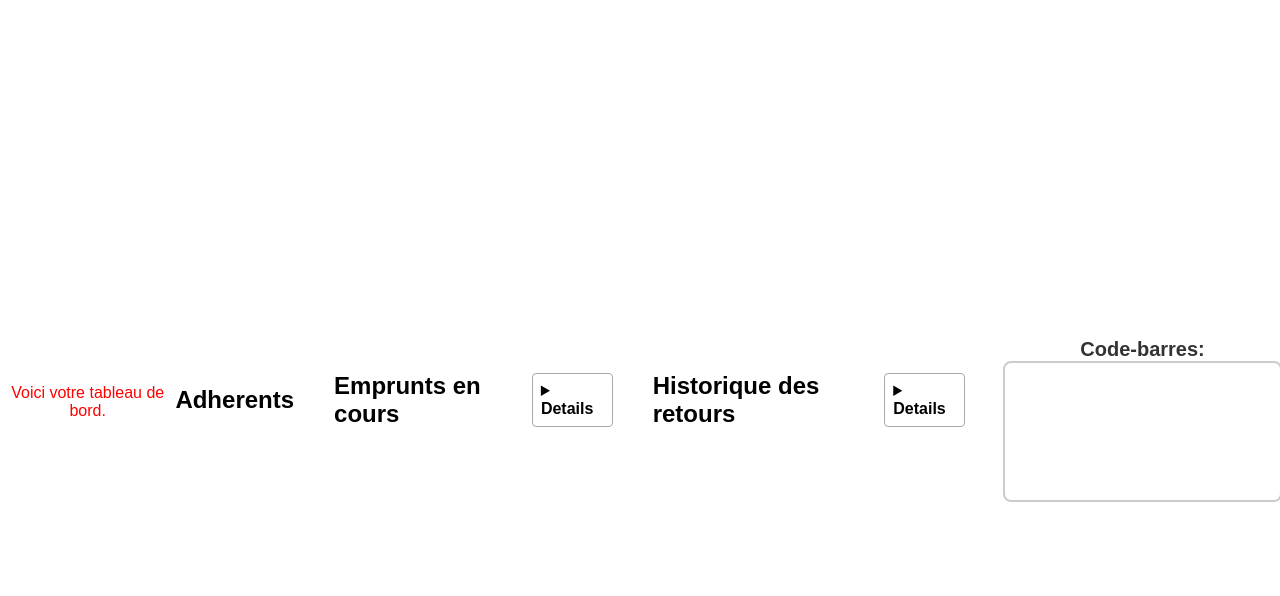
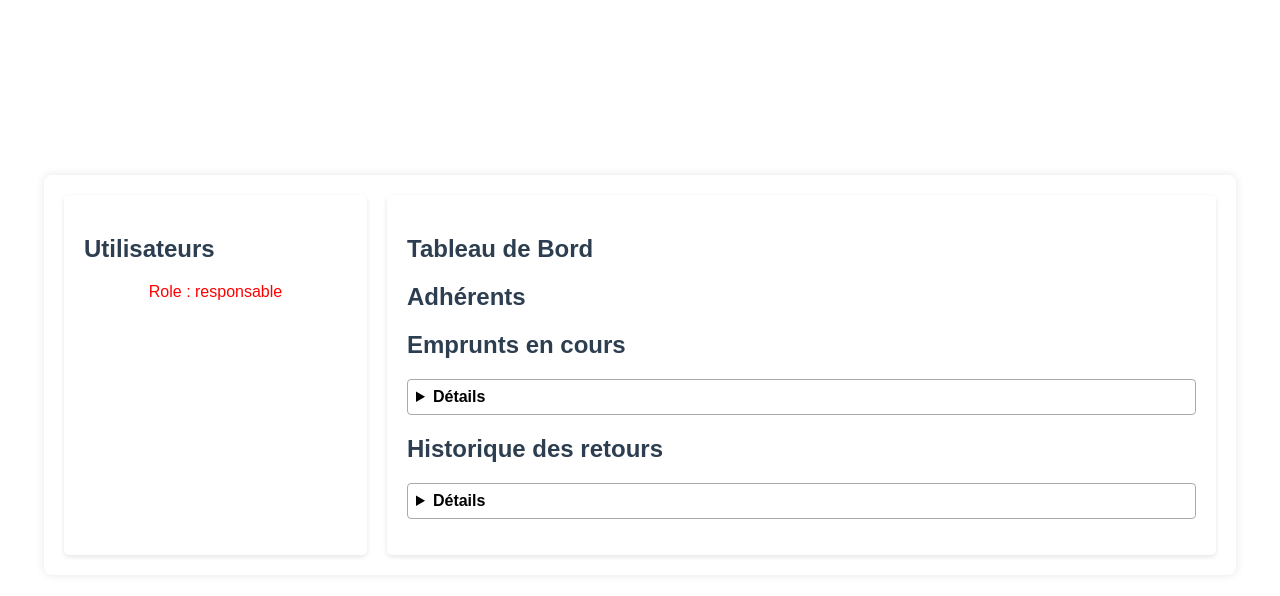
Before and after one commit to AnthoD08/Projet_MSP, a PHP site: page /accueil.php in a window 1280 px wide. Shown: the top 596 px of the page. Run offline with PHP 8.4, Linux system fonts and the light colour scheme; the visitor is signed in with stand-in values (Sample User, id 1); data that the repository does not hold is empty.

Commit message:
Add files via upload

```diff
--- a/accueil.php
+++ b/accueil.php
@@ -1,38 +1,34 @@
 <?php
 include 'db.php';
-
 session_start();
 if (!isset($_SESSION['user_id'])) {
-    header("Location: connection.php");
+    header("Location: connexion.php");
     exit();
 }
-
 $user_id = $_SESSION['user_id'];
-
 try {
-    // Récupérer les informations de l'utilisateur
     $stmt = $conn->prepare("SELECT * FROM utilisateurs WHERE id = :id");
     $stmt->bindParam(':id', $user_id);
     $stmt->execute();
     $user = $stmt->fetch(PDO::FETCH_ASSOC);
 
-    // Récupérer les adhérents
+    $stmt_utilisateurs = $conn->prepare("SELECT * FROM utilisateurs");
+    $stmt_utilisateurs->execute();
+    $utilisateurs = $stmt_utilisateurs->fetchAll(PDO::FETCH_ASSOC);
+
     $stmt_adherents = $conn->prepare("SELECT * FROM adherents");
     $stmt_adherents->execute();
     $adherents = $stmt_adherents->fetchAll(PDO::FETCH_ASSOC);
 
-    // Récupérer les commentaires
     $stmt_commentaires = $conn->prepare("SELECT * FROM commentaires");
     $stmt_commentaires->execute();
     $commentaires = $stmt_commentaires->fetchAll(PDO::FETCH_ASSOC);
 
-    // Récupérer les emprunts en cours
     $stmt_emprunts = $conn->prepare("SELECT * FROM emprunts WHERE id_adherent = :user_id");
     $stmt_emprunts->bindParam(':user_id', $user_id);
     $stmt_emprunts->execute();
     $emprunts_en_cours = $stmt_emprunts->fetchAll(PDO::FETCH_ASSOC);
 
-    // Récupérer l'historique des retours
     $stmt_historique = $conn->prepare("SELECT * FROM emprunts WHERE id_adherent = :user_id");
     $stmt_historique->bindParam(':user_id', $user_id);
     $stmt_historique->execute();
@@ -51,40 +47,51 @@ try {
     <title>Tableau de Bord</title>
 </head>
 <body>
-
-    <p>Voici votre tableau de bord.</p>
-
-    <h2>Adherents</h2>
+<div class="container">
+    <div class="sidebar">
+        <h2>Utilisateurs</h2>
         <ul>
-        <?php foreach ($adherents as $emprunt): ?>
-            <li><?php echo htmlspecialchars($emprunt['adherent']); ?></li>
+            <?php foreach ($utilisateurs as $utilisateur): ?>
+                <li><?php echo htmlspecialchars($utilisateur['identifiant']); ?></li>
             <?php endforeach; ?>
         </ul>
+        <p>Role : responsable</p>
+    </div>
+
+    <div class="main-content">
+        <h2>Tableau de Bord</h2>
+        <h2>Adhérents</h2>
+        <ul>
+            <?php foreach ($adherents as $adherent): ?>
+                <li><?php echo htmlspecialchars($adherent['adherent']); ?></li>
+            <?php endforeach; ?>
+        </ul>
+
         <h2>Emprunts en cours</h2>
         <details>
-        <summary>Details</summary>
-
-    </details>
+            <summary>Détails</summary>
             <ul>
                 <?php foreach ($emprunts_en_cours as $emprunt): ?>
                     <li><?php echo htmlspecialchars($emprunt['date_emprunt']); ?></li>
                 <?php endforeach; ?>
             </ul>
+        </details>
+
         <h2>Historique des retours</h2>
         <details>
-        <summary>Details</summary>
-        <?php foreach ($commentaires as $commentaires): ?>
-            <li><?php echo htmlspecialchars($commentaires['commentaire']); ?></li>
+            <summary>Détails</summary>
+            <ul>
+                <?php foreach ($commentaires as $commentaire): ?>
+                    <li><?php echo htmlspecialchars($commentaire['commentaire']); ?></li>
                 <?php endforeach; ?>
+            </ul>
         </details>
         <ul>
             <?php foreach ($historique_retours as $retour): ?>
                 <li><?php echo htmlspecialchars($retour['date_retour']); ?></li>
             <?php endforeach; ?>
         </ul>
-    <div id="scanner-container">
-        <div id="result">Code-barres: <span id="code-barre-result"></span></div>
-        <video id="scanner" autoplay></video>
+    </div>
 </div>
 
     <script src="scrypt.js"></script>
--- a/connexion.php
+++ b/connexion.php
@@ -17,7 +17,7 @@ if ($_SERVER['REQUEST_METHOD'] == 'POST') {
         $_SESSION['user_id'] = $user['id'];
         $_SESSION['role_id'] = $user['id_role'];
 
-        header("Location: utilisateurs.php");
+        header("Location: accueil.php");
         exit();
     } else {
         $error = "Identifiant ou mot de passe incorrect.";
--- a/styles.css
+++ b/styles.css
@@ -202,3 +202,56 @@ details {
     border-bottom: 1px solid #aaa;
     margin-bottom: 0.5em;
   }
+
+
+  ul {
+    list-style-type: none;
+  }
+
+  .container {
+    display: flex;
+}
+
+
+.sidebar {
+    flex: 1;
+    background: #fff;
+    padding: 20px;
+    margin-right: 20px;
+    border-radius: 5px;
+    box-shadow: 0 2px 5px rgba(0, 0, 0, 0.1);
+}
+
+
+.main-content {
+    flex: 3;
+    background: #fff;
+    padding: 20px;
+    border-radius: 5px;
+    box-shadow: 0 2px 5px rgba(0, 0, 0, 0.1);
+}
+
+h2 {
+    color: #2c3e50;
+}
+
+
+ul {
+    list-style-type: none;
+    padding: 0;
+}
+
+li {
+    padding: 5px 0;
+}
+
+
+details {
+    margin-bottom: 10px;
+}
+
+
+#result {
+    margin-top: 10px;
+    font-weight: bold;
+}
```
Lines whose indentation alone changed are shown as unchanged.
